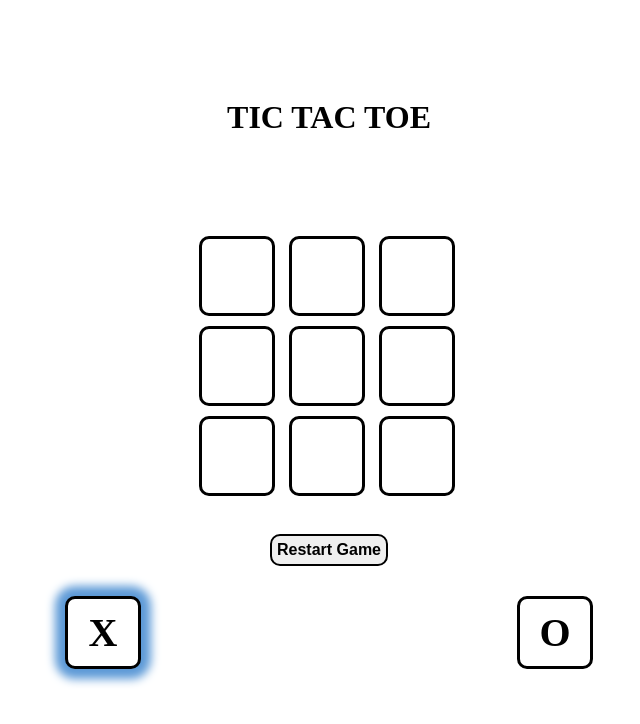
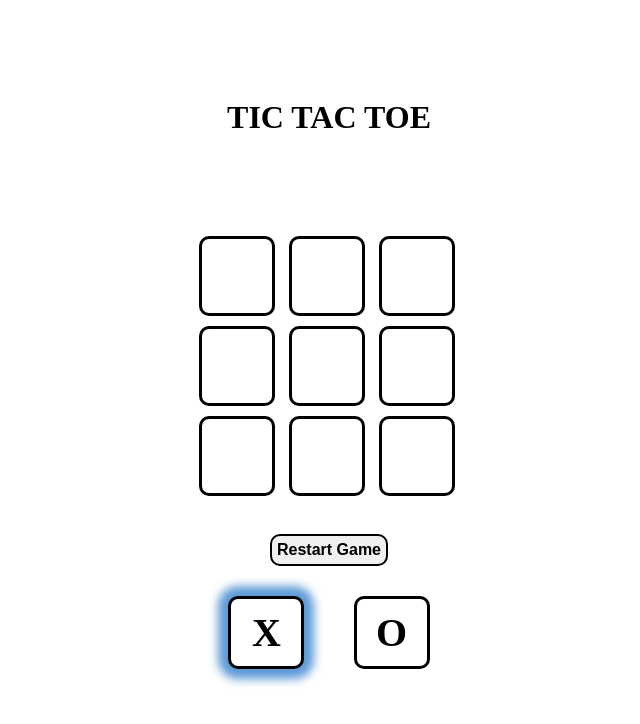
Before and after one commit to santiago-moran/ticTacToe_React, a React (Vite) app in the folder ticTacToe-reactProject/: page / in a window 1280 px wide. Shown: the top 724 px of the page, without its empty margins (311-951 px from the left). Built offline with nearby package versions, Linux system fonts and the light colour scheme.

Commit message:
modifying turn section width

```diff
--- a/ticTacToe-reactProject/src/styles/Game.css
+++ b/ticTacToe-reactProject/src/styles/Game.css
@@ -13,7 +13,7 @@ h1 {
     justify-content: space-evenly;
     font-size: 40px;
     translate: 0 100px;
-    width: 100%;
+    width: 300px;
 }
 .active {
     box-shadow: 0 0 10px 10px rgb(93, 154, 215);
```
